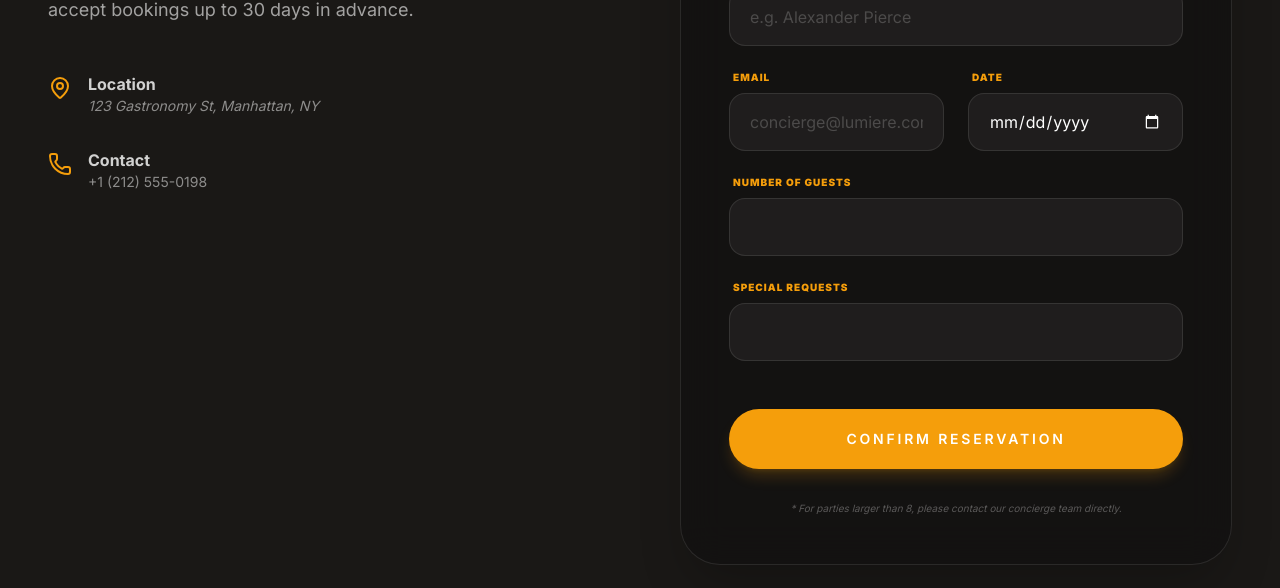
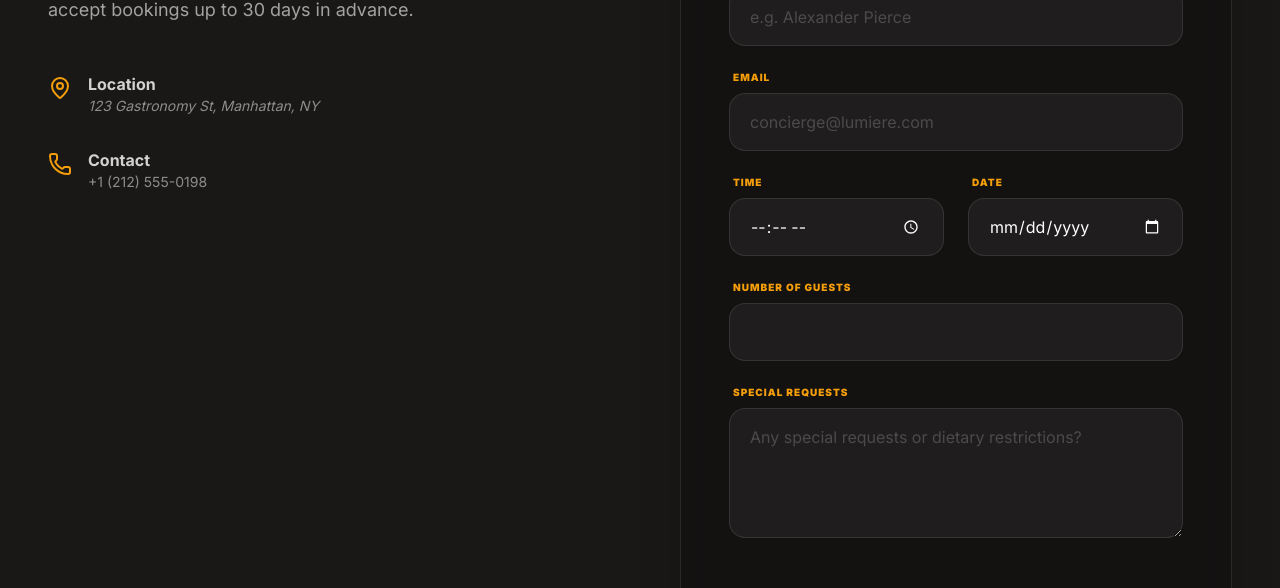
Before and after one commit to Chirantanv19/Urban-Palate, a Next.js app: page /reservations in a window 1280 px wide. Shown: the part 344-932 px from the top of the page. Built offline with nearby package versions, Linux system fonts and the light colour scheme; no server answers; a web font is replaced by a local one.

Commit message:
add the time and comment section with more row's

```diff
--- a/components/reservations/BookingForm.tsx
+++ b/components/reservations/BookingForm.tsx
@@ -12,6 +12,7 @@ const formSchema = z.object({
   name: z.string().min(1, "Please enter your name"),
   email: z.string().email("Invalid email address"),
   date: z.string().min(1, "Select a date"),
+  reservation_time: z.string().min(1, "Select a time"),
   guests: z.coerce.number().min(1, "At least 1 guest required"),
   special_requests: z.string()
 });
@@ -61,19 +62,27 @@ export default function BookingForm() {
             />
             {errors.name && <p className="text-accent-500 text-[10px] mt-2 ml-2 uppercase font-bold">{errors.name.message as string}</p>}
           </div>
+          {/* Email Field */}
+          <div>
+            <label className="text-[10px] uppercase tracking-widest text-primary-500 font-black mb-2 block ml-1">Email</label>
+            <input
+              {...register("email")}
+              placeholder="concierge@lumiere.com"
+              className="w-full bg-white/5 border border-white/10 rounded-2xl px-5 py-4 text-white placeholder:text-white/20 outline-none focus:border-primary-500/50 focus:bg-white/10 transition-all"
+            />
+            {errors.email && <p className="text-accent-500 text-[10px] mt-2 ml-2 uppercase font-bold">{errors.email.message as string}</p>}
+          </div>
 
           <div className="grid grid-cols-1 md:grid-cols-2 gap-6">
-            {/* Email Field */}
+            {/* Time Field */}
             <div>
-              <label className="text-[10px] uppercase tracking-widest text-primary-500 font-black mb-2 block ml-1">Email</label>
+              <label className="text-[10px] uppercase tracking-widest text-primary-500 font-black mb-2 block ml-1">Time</label>
               <input
-                {...register("email")}
-                placeholder="concierge@lumiere.com"
-                className="w-full bg-white/5 border border-white/10 rounded-2xl px-5 py-4 text-white placeholder:text-white/20 outline-none focus:border-primary-500/50 focus:bg-white/10 transition-all"
+                type="time"
+                {...register("reservation_time")}
+                className="w-full bg-white/5 border border-white/10 rounded-2xl px-5 py-4 text-white outline-none focus:border-primary-500/50 focus:bg-white/10 transition-all [color-scheme:dark]"
               />
-              {errors.email && <p className="text-accent-500 text-[10px] mt-2 ml-2 uppercase font-bold">{errors.email.message as string}</p>}
             </div>
-
             {/* Date Field */}
             <div>
               <label className="text-[10px] uppercase tracking-widest text-primary-500 font-black mb-2 block ml-1">Date</label>
@@ -100,10 +109,11 @@ export default function BookingForm() {
           <div>
             <label className="text-[10px] uppercase tracking-widest text-primary-500 font-black mb-2 block ml-1">Special Requests</label>
             <div className="relative">
-              <input
-                type="text"
+              <textarea
+                placeholder="Any special requests or dietary restrictions?"
+                rows={4}
                 {...register("special_requests")}
-                className="w-full bg-white/5 border border-white/10 rounded-2xl px-5 py-4 text-white outline-none focus:border-primary-500/50 focus:bg-white/10 transition-all"
+                className="w-full bg-white/5 border placeholder:text-white/20 border-white/10 rounded-2xl px-5 py-4 text-white outline-none focus:border-primary-500/50 focus:bg-white/10 transition-all"
               />
             </div>
           </div>
```
